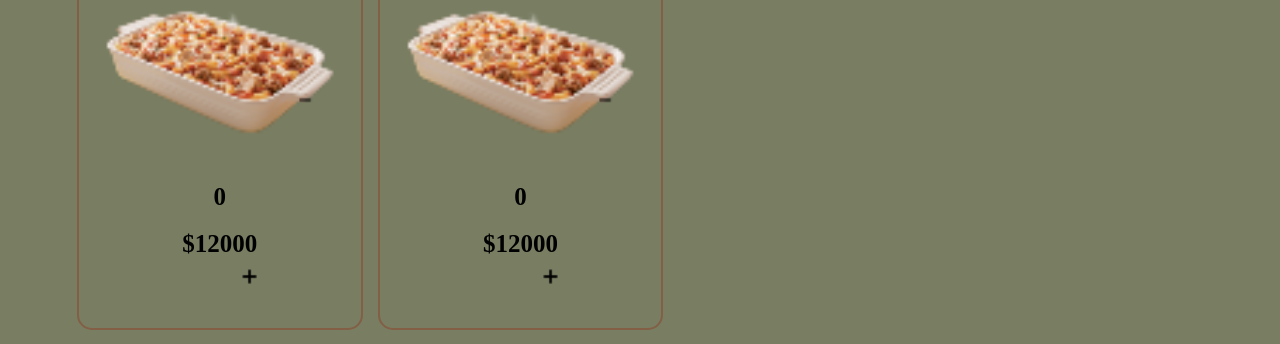
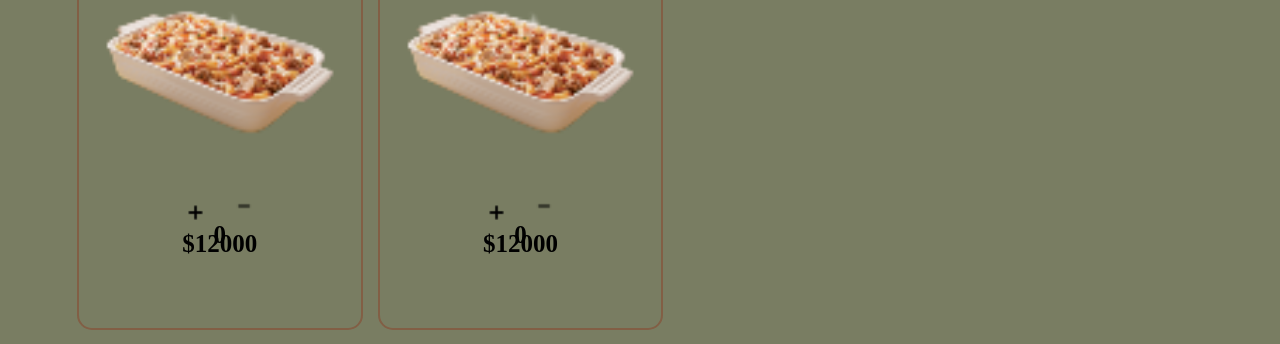
Before and after one commit to Laboratoria/DEV002-burger-queen, a React (Create React App) app: page /menu in a window 1280 px wide. Shown: the part 271-615 px from the top of the page. Built offline with nearby package versions, Linux system fonts and the light colour scheme; a web font is replaced by a local one.

Commit message:
Se organizan errores de la función para restar productos

```diff
--- a/src/Menu/AddProducts.jsx
+++ b/src/Menu/AddProducts.jsx
@@ -53,8 +53,8 @@ const AddProducts = ({ dataProduct, addOrder, setAddOrder }) => {
                     removeToCart(dataProduct.id);
                     subtractCount()
                 }}></img>
-                <p  className="cantidadProd">{count}</p>
-                <img src={signoMas} alt='plus' className="signoMas" onClick={() => {
+                <p>{count}</p>
+                <img src={signoMas} alt='mas' className="signoMas" onClick={() => {
                     addToCart(dataProduct.id);
                     setCount(count + 1)
                 }}></img>
--- a/src/Menu/AddToCart.jsx
+++ b/src/Menu/AddToCart.jsx
@@ -1,6 +1,7 @@
 import { db } from '../Firebase/fb-config'
 import { collection, addDoc } from "firebase/firestore"
 import Swal from "sweetalert2"
+import './Menu.css';
 
 const AddToCart = ({ addOrder, personName, tableSelect }) => {
     const uploadOrder = async () => {
--- a/src/Menu/Menu.css
+++ b/src/Menu/Menu.css
@@ -120,32 +120,16 @@
     position: relative;
     width: 45px;
     height: 45px;
-    top: 5px;
-    left: 30px;
+    bottom: 7.3vh;
+    right: 3vh;;
 }
 
 .signoMenos{
     position: relative;
     width: 60px;
     height: 60px;
-    bottom: 85px;
-    left: 85px;
-}
-
-.signoMasDos{
-    position: relative;
-    width: 45px;
-    height: 45px;
-    top: 10px;
-    left: 15px;
-}
-
-.signoMenosDos{
-    position: relative;
-    width: 60px;
-    height: 60px;
-    bottom: 80px;
-    left: 60px;
+    left: 3vh;
+    top: 20.9px;
 }
 
 .cantidadProducto{
--- a/src/Menu/OrderSummary.jsx
+++ b/src/Menu/OrderSummary.jsx
@@ -1,5 +1,6 @@
 import React from "react";
 import Swal from "sweetalert2";
+import './Menu.css';
 
 
 const OrderSummary = ({ addOrder, setAddOrder }) => {
```
